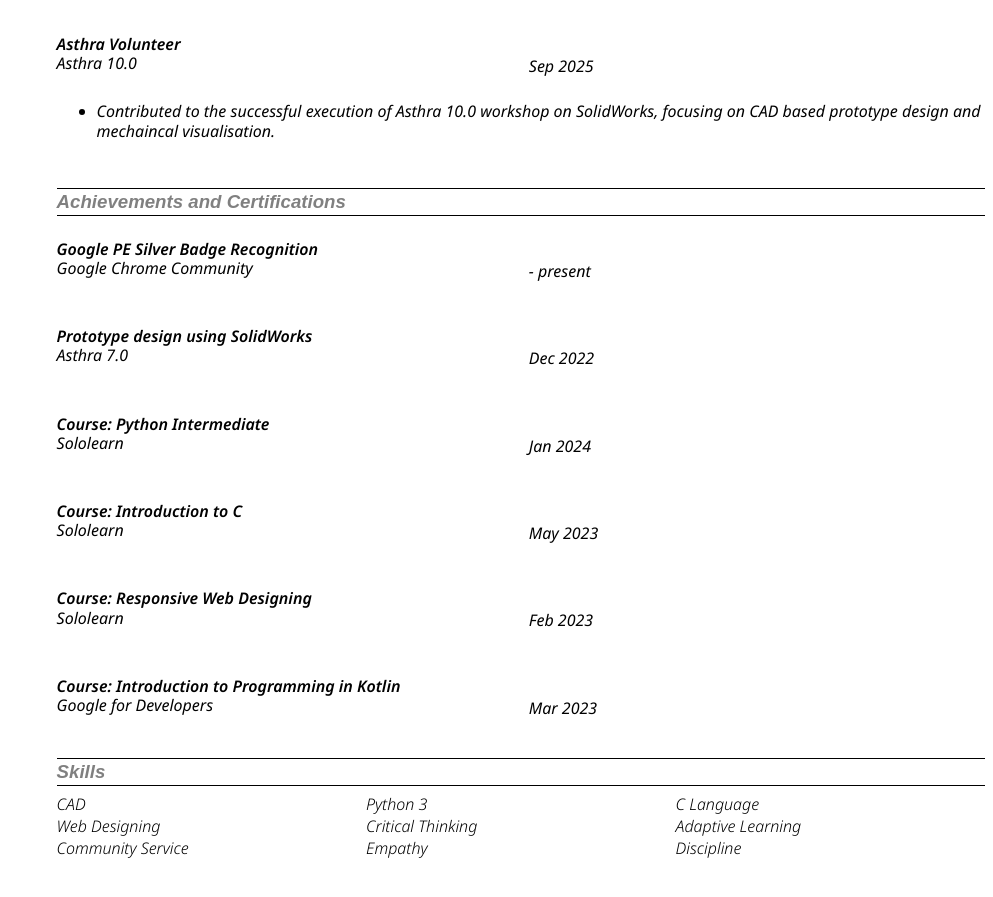
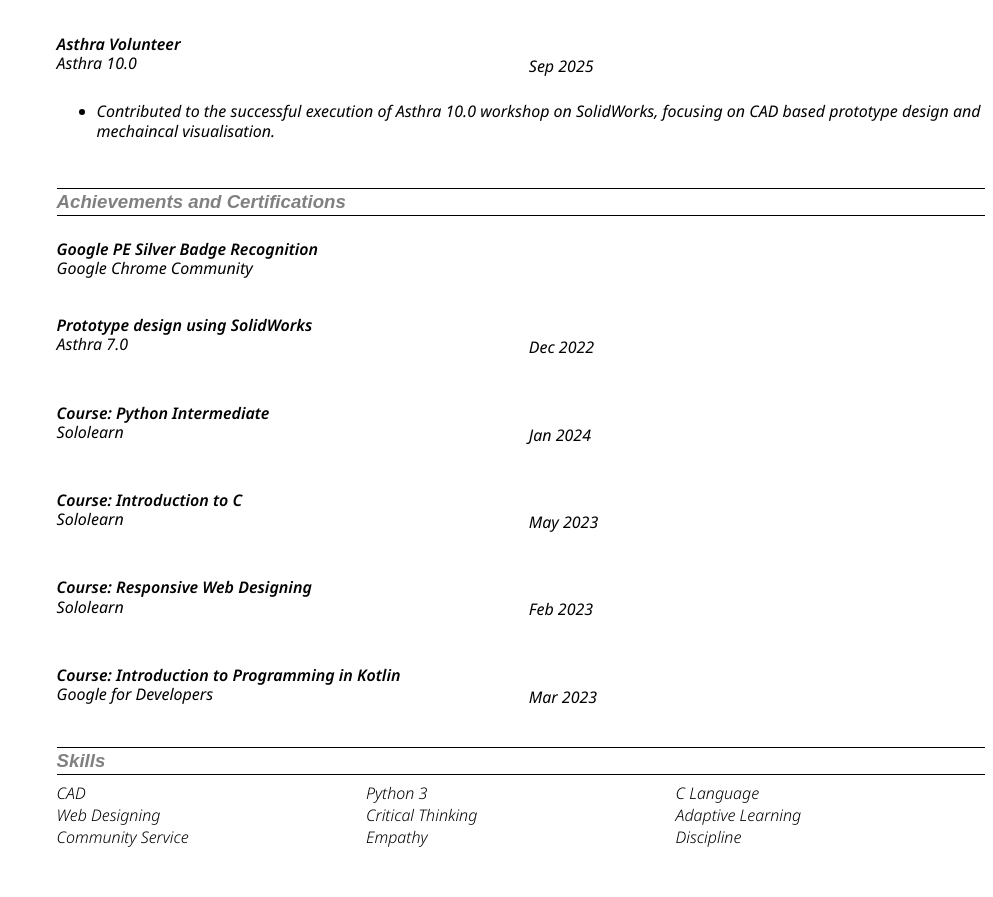
Before and after one commit to amalbenny/amalbenny.github.io, a Jekyll site: the page assets/documents/resume.html, which Jekyll copies as it is, in a window 1280 px wide and 900 px high, scrolled down 878 px. Shown: the top 897 px of the window, without its empty margins (287-1280 px from the left). Built offline with Jekyll 4.4.1, drawn with Linux system fonts in a browser that asks for light colours.

Commit message:
Update resume.html to remove duration text
Removed the text indicating the duration of the Google PE Silver Badge recognition.

```diff
--- a/assets/documents/resume.html
+++ b/assets/documents/resume.html
@@ -132,7 +132,7 @@
 		<div id="Section5" dir="ltr" gutter="0" style="column-count: 2"><p align="left">
 			<b>Google PE Silver Badge Recognition<br/></b>
 			<span style="font-weight: normal">Google Chrome Community</span></p><br/>
-			<p style="font-weight: normal"> - present</p>
+			<p style="font-weight: normal"></p>
 		</div><br/>
 
 		<div id="Section6" dir="ltr" gutter="0" style="column-count: 2"><p align="left">
```
